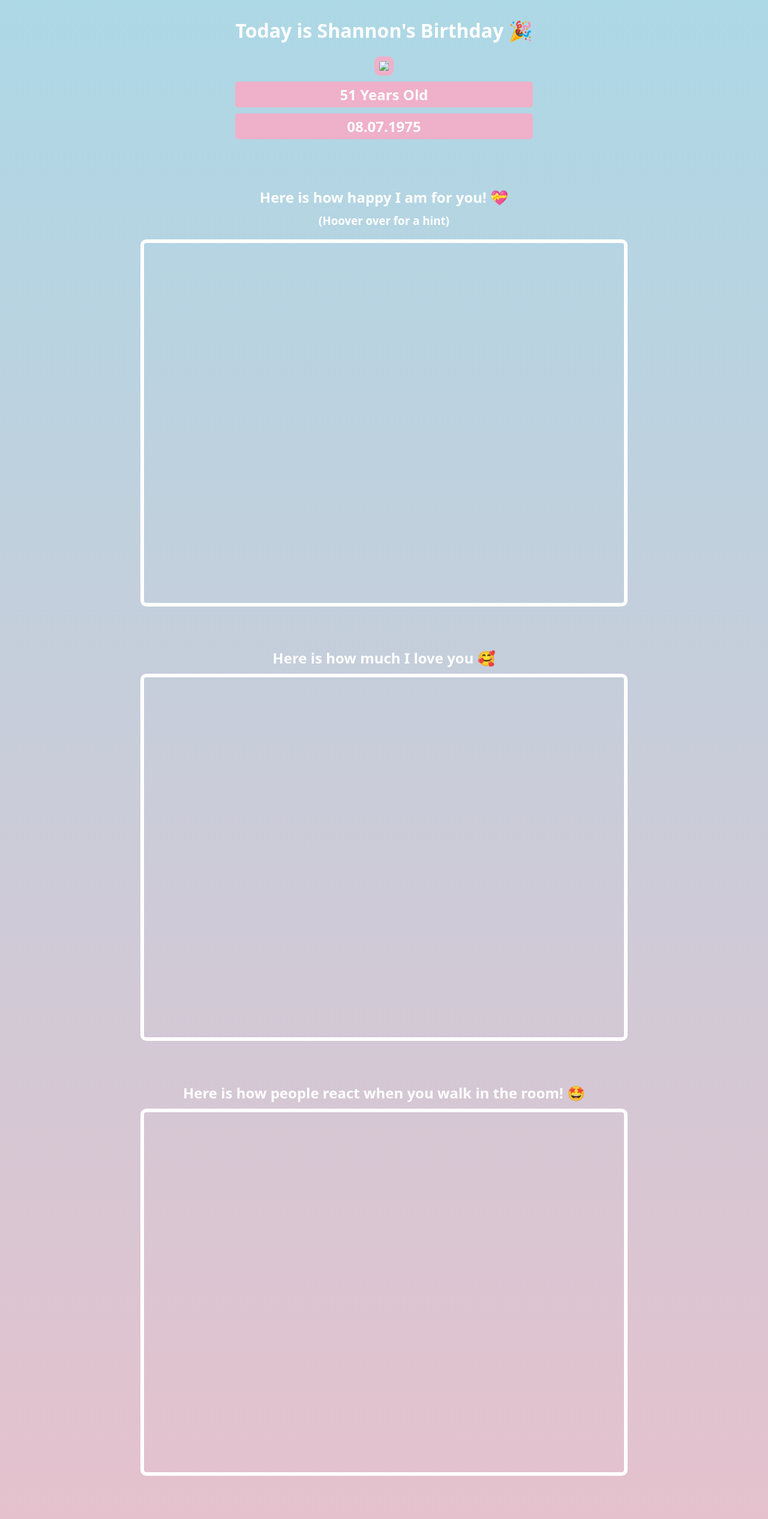
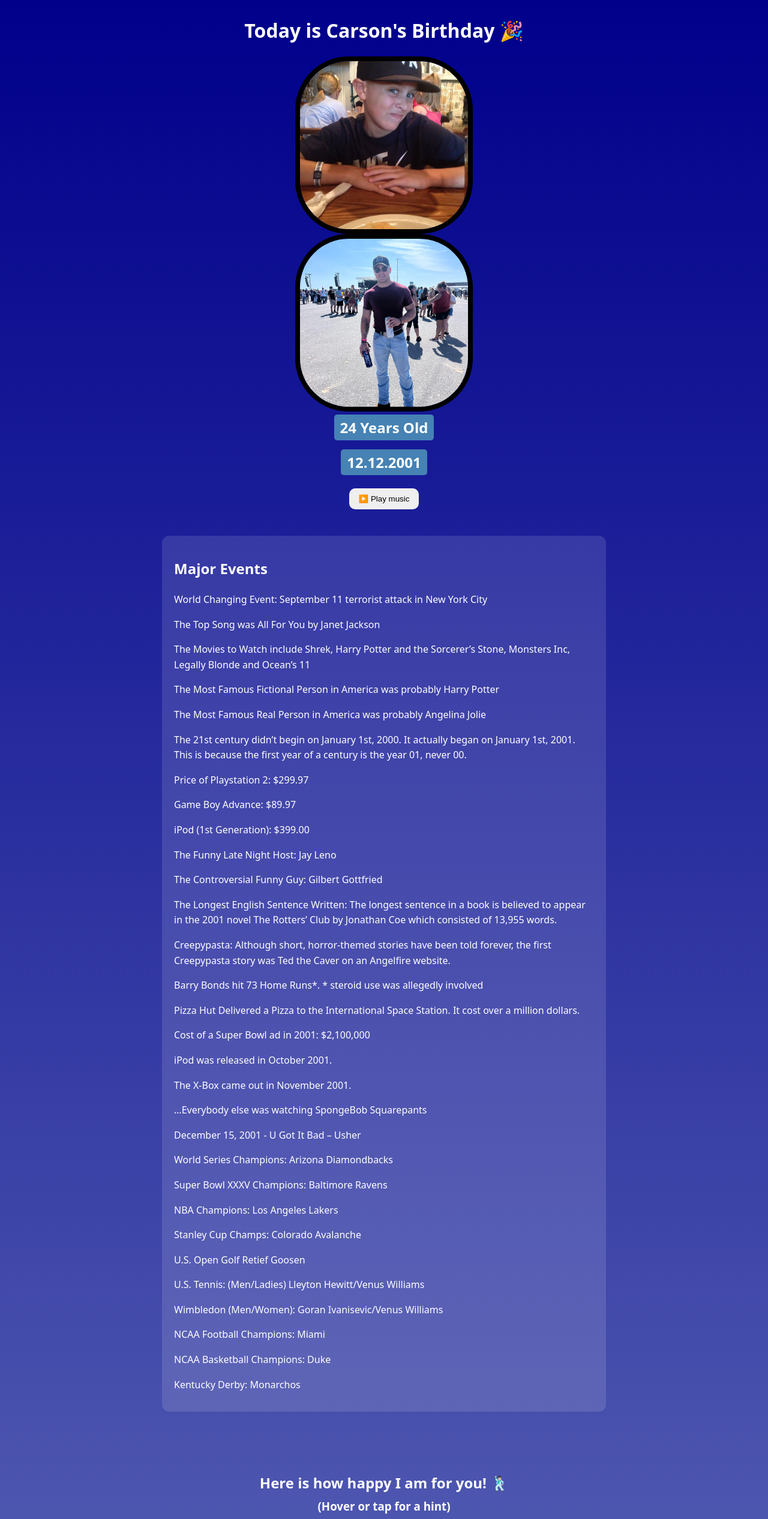
Before and after one commit to jnaugle101/birthdays-site, a plain HTML site: page Carson/index.html in a window 1280 px wide. Shown: the top 2532 px of the page at 60% size. Drawn offline with Linux system fonts and the light colour scheme; a web font is replaced by a local one.

Commit message:
Add Carson birthday page and assets

```diff
--- a/Carson/index.html
+++ b/Carson/index.html
@@ -5,7 +5,7 @@
 	<link rel="preconnect" href="https://fonts.googleapis.com">
 	<link rel="preconnect" href="https://fonts.gstatic.com" crossorigin>
 	<link href="https://fonts.googleapis.com/css2?family=Happy+Monkey&family=Orbitron:wght@400..900&display=swap" rel="stylesheet">
-	<link rel='stylesheet' href='style.css' />
+	<link rel='stylesheet' href='./style.css?v=2'/>
 	<meta charset="utf-8">
 	<meta name="viewport" content="width=device-width, initial-scale=1">
 	<title>Birthday Gift Site</title>
@@ -21,48 +21,115 @@
 
 	<div id='header'>
 
-		<h1> Today is Shannon's Birthday 🎉</h1>
-		<img id='wife' src='shannon1.jpeg'>
-		<h2 id='bday'> 51 Years Old</h2>
-		<h2 id='bday'>08.07.1975</h2>
+		<h1> Today is Carson's Birthday 🎉</h1>
+		<img id='carson' src='carson1.jpeg'>
+		<img id='carson' src='carson2.jpeg'>
+		<h2 id='bday'> 24 Years Old</h2>
+		<h2 id='bday'>12.12.2001</h2>
+
+		<button id="music-btn"
+        style="margin:12px 0;padding:10px 16px;border-radius:10px;border:none;cursor:pointer;">
+  ▶️ Play music
+</button>
+
+<audio id="bgm" src="carson.mp3" preload="auto" loop></audio>
+
+<script>
+  (function () {
+    const btn = document.getElementById('music-btn');
+    const audio = document.getElementById('bgm');
+    let playing = false;
+
+    const update = () => btn.textContent = playing ? '⏸️ Pause music' : '▶️ Play music';
+
+    btn.addEventListener('click', async () => {
+      try {
+        if (!playing) { await audio.play(); playing = true; }
+        else { audio.pause(); playing = false; }
+        update();
+      } catch (e) {
+        console.log('Playback blocked until user interacts:', e);
+      }
+    });
+
+    update();
+  })();
+</script>
+
 
 	</div>
 
-	<div class='gift-section'>
-		<h2 class='gift-title'>Here is how happy I am for you! 💝</h2>
-		<h3 class='gift-hint'>(Hoover over for a hint)</h3>
-		<div class='gift-img'></div>
+	<div id='notes'>
+		<h2>Major Events</h2>
+		<p>World Changing Event: September 11 terrorist attack in New York City</p>
+<p>The Top Song was All For You by Janet Jackson</p>
+<p>The Movies to Watch include Shrek, Harry Potter and the Sorcerer’s Stone, Monsters Inc, Legally Blonde and Ocean’s 11</p>
+<p>The Most Famous Fictional Person in America was probably Harry Potter</p>
+<p>The Most Famous Real Person in America was probably Angelina Jolie</p>
+<p>The 21st century didn’t begin on January 1st, 2000. It actually began on January 1st, 2001. This is because the first year of a century is the year 01, never 00.</p>
+<p>Price of Playstation 2: $299.97</p>
+<p>Game Boy Advance: $89.97</p>
+<p>iPod (1st Generation): $399.00</p>
+<p>The Funny Late Night Host: Jay Leno</p>
+<p>The Controversial Funny Guy: Gilbert Gottfried</p>
+<p>The Longest English Sentence Written: The longest sentence in a book is believed to appear in the 2001 novel The Rotters’ Club by Jonathan Coe which consisted of 13,955 words.</p>
+<p>Creepypasta: Although short, horror-themed stories have been told forever, the first Creepypasta story was Ted the Caver on an Angelfire website.</p>
+<p>Barry Bonds hit 73 Home Runs*. * steroid use was allegedly involved</p>
+<p>Pizza Hut Delivered a Pizza to the International Space Station. It cost over a million dollars.</p>
+
+<p>Cost of a Super Bowl ad in 2001: $2,100,000</p>
+
+<p>iPod was released in October 2001.</p>
+
+<p>The X-Box came out in November 2001.</p>
+
+<p>…Everybody else was watching SpongeBob Squarepants</p>
+<p>December 15, 2001 - U Got It Bad – Usher</p>
 
 
+<p>World Series Champions: Arizona Diamondbacks</p>
+<p>Super Bowl XXXV Champions: Baltimore Ravens</p>
+<p>NBA Champions: Los Angeles Lakers</p>
+<p>Stanley Cup Champs: Colorado Avalanche</p>
+<p>U.S. Open Golf Retief Goosen</p>
+<p>U.S. Tennis: (Men/Ladies) Lleyton Hewitt/Venus Williams</p>
+<p>Wimbledon (Men/Women): Goran Ivanisevic/Venus Williams</p>
+<p>NCAA Football Champions: Miami</p>
+<p>NCAA Basketball Champions: Duke</p>
+<p>Kentucky Derby: Monarchos</p>
 
 	</div>
 
 
 
+
+
 	<div class='gift-section'>
-		<h2 class='gift-title'>Here is how much I love you 🥰</h2>
-		<div class='gift-img' id='gift-love'></div>
-
+  		<h2 class='gift-title'>Here is how happy I am for you! 🕺🏻</h2>
+  		<h3 class='gift-hint'>(Hover or tap for a hint)</h3>
+ 	<div class='gift-img' onclick="this.classList.toggle('active')"></div>
 	</div>
 
 	<div class='gift-section'>
-		<h2 class='gift-title'>Here is how people react when you walk in the room! 🤩</h2>
-		<div class='gift-img' id='gift-friends'></div>
-
+  		<h2 class='gift-title'>Here is how much We love you 🥰</h2>
+  	<div class='gift-img' id='gift-love' onclick="this.classList.toggle('active')"></div>
 	</div>
 
 	<div class='gift-section'>
-		<h2 class='gift-title'>You will always be my future! 👩‍❤️‍👨</h2>
-		<div class='gift-img' id='gift-future'></div>
-
+  		<h2 class='gift-title'>Here is how people react when you walk in the room! 🤩</h2>
+  	<div class='gift-img' id='gift-friends' onclick="this.classList.toggle('active')"></div>
 	</div>
 
+	<div class='gift-section'>
+  		<h2 class='gift-title'>You will always be a part of our Family 🧑‍🧑‍🧒‍🧒</h2>
+  	<div class='gift-img' id='gift-future' onclick="this.classList.toggle('active')"></div>
+	</div>
 
 	<div class='gift-img-cheers'>
-		<h2 class='gift-title'>Enjoy Your Birthday! 🥂</h2>
-		<div class='gift-img' id='gift-img-cheers'></div>
+  		<h2 class='gift-title'>Enjoy Your Birthday! 🥂</h2>
+  	<div class='gift-img' id='gift-img-cheers' onclick="this.classList.toggle('active')"></div>
+	</div>
 
-	</div>
 
 	<p id='footer'>
 
@@ -70,6 +137,36 @@
 
 	</p>
 
+<script>
+document.addEventListener('DOMContentLoaded', function () {
+  document.querySelectorAll('.gift-img').forEach(function (el) {
+    // accessibility + mobile friendliness
+    el.setAttribute('role', 'button');
+    el.setAttribute('tabindex', '0');
+
+    const toggle = () => el.classList.toggle('active');
+
+    // Desktop + iOS/Android tap
+    el.addEventListener('click', toggle);
+
+    // Some mobile browsers only fire touch events first—handle those too
+    el.addEventListener('touchstart', function (e) {
+      e.preventDefault(); // avoid ghost click / double-trigger
+      toggle();
+    }, { passive: false });
+
+    // Keyboard support
+    el.addEventListener('keydown', function (e) {
+      if (e.key === 'Enter' || e.key === ' ') {
+        e.preventDefault();
+        toggle();
+      }
+    });
+  });
+});
+</script>
+
+
 
 
 </body>
--- a/Carson/style.css
+++ b/Carson/style.css
@@ -10,7 +10,7 @@ body {
 	font-family: "Happy Monkey", system-ui;
   	font-weight: 400;
  	font-style: normal;
- 	background: linear-gradient(lightblue, lightpink);
+ 	background: linear-gradient(darkblue, lightsteelblue);
  	/*background-color: #a2d2ff; */
  	color: #ffffff;
  	display: flex;
@@ -22,7 +22,7 @@ body {
 
 
 #bday {
-	background: #EFB0C9;
+	background: steelblue;
 	padding: 5px 10px;
 	border-radius: 5px;
 	margin: 5px 0 10px 0;
@@ -30,30 +30,36 @@ body {
 }
 
 
-#wife {
-	width: 400px;
-	border-radius: 30%;
-	border: 8px solid #EFB0C9;
+#carson {
+  width: 280px;
+  height: 280px;
+  object-fit: cover;
+  border-radius: 30%;
+  border: 8px solid #000;
+  display: inline-block;
+  vertical-align: middle;
+  margin: 0 8px;
 }
+
 
 
 .gift-section {
 	margin-top: 50px;
 }
 
+
 .gift-img {
-	width: 800px;
-	height: 600px;
-	border: 6px solid white;
-	border-radius: 10px;
-	background-image: url('gift.jpg');
-	background-size: cover;
+  width: min(92vw, 800px);
+  aspect-ratio: 4 / 3;
+  height: auto;
+  border: 6px solid #fff;
+  border-radius: 10px;
+  background-image: url('gift-cover.jpg');
+  background-size: cover;
+  background-position: center;
 }
 
-#gift-img-cheers {
-	height: 400px;
 
-}
 
 
 .gift-love {
@@ -61,7 +67,7 @@ body {
 	height: 600px;
 	border: 6px solid white;
 	border-radius: 10px;
-	background-image: url('gift2.jpg');
+	background-image: url('gift-cover.jpg');
 	background-size: cover;
 }
 
@@ -71,7 +77,7 @@ body {
 	height: 600px;
 	border: 6px solid white;
 	border-radius: 10px;
-	background-image: url('gift.jpg');
+	background-image: url('gift-cover.jpg');
 	background-size: cover;
 }
 
@@ -81,7 +87,7 @@ body {
 	height: 600px;
 	border: 6px solid white;
 	border-radius: 10px;
-	background-image: url('gift2.jpg');
+	background-image: url('gift-cover.jpg');
 	background-size: cover;
 }
 
@@ -95,7 +101,7 @@ body {
 }
 
 
-}
+
 
 #header {
 	display: flex;
@@ -103,47 +109,77 @@ body {
 	align-items: center;
 }
 
-.gift-img:hover {
-	background-image: url('jim.gif');
-	width: 500px;
-	height: 600px;
+#notes {
+	max-width: 700px;
+  	width: 90%;
+  	margin: 2rem auto;
+  	padding: 1rem 1.25rem;
+  	text-align: left;
+  	line-height: 1.6;
+  	background: rgba(255,255,255,0.12);
+  	border-radius: 12px;
 }
 
-
-#gift-love:hover {
-	background-image: url('monkey.gif');
-	width: 500px;
-	height: 600px;
-}
-
-
-
-#gift-friends:hover {
-	background-image: url('friends.gif');
-	width: 500px;
-	height: 600px;
-}
-
-
-#gift-future:hover {
-	background-image: url('couple.gif');
-	width: 500px;
-	height: 600px;
-}
-
-
-
-#gift-img-cheers:hover {
-	background-image: url('cheers.gif');
-	width: 500px;
-	height: 300px;
-	background-size: center;
-
-}
 
 #footer {
 	margin-top: 50px;
 	font-style: italic;
-	widht: 400px;
+	width: 400px;
 	color: black;
 }
+
+
+.gift-img:hover,
+.gift-img.active {
+	background-image: url('happy.gif');
+	background-position: center;
+  background-repeat: no-repeat;
+  background-size: contain;
+  background-color: #000;
+}
+
+#gift-love:hover,
+#gift-love.active { background-image: url('love.gif');
+	background-position: center;
+  background-repeat: no-repeat;
+  background-size: contain;   /* <-- add */
+  background-color: #000;
+}
+
+#gift-friends:hover,
+#gift-friends.active { background-image: url('room.avif');
+	background-position: center;
+  background-repeat: no-repeat;
+  background-size: contain;   /* <-- add */
+  background-color: #000;
+}
+
+#gift-future:hover,
+#gift-future.active {
+  background-image: url('family.gif');
+  background-position: center;
+  background-repeat: no-repeat;
+  background-size: contain;
+  background-color: #000;
+}
+
+#gift-img-cheers:hover,
+#gift-img-cheers.active {
+  background-image: url('cheers.gif');
+  background-size: contain;
+}
+
+
+#gift-img-cheers { aspect-ratio: 16 / 9; }
+
+
+#gift-future { aspect-ratio: 3 / 4; }
+
+
+/* make blocks obviously tappable/clickable */
+.gift-img { cursor: pointer; }
+
+/* cap size on laptops/desktops so GIFs fit comfortably */
+@media (min-width: 1024px) {
+  .gift-img { width: 640px; }  /* was up to 800px; smaller = fully viewable */
+}
```
Also changed, not shown: Carson/._carson1.jpeg (added), Carson/._carson2.jpeg (added), Carson/._cheers.gif (added), Carson/._family.gif (added), Carson/._happy.gif (added), Carson/._index.html, Carson/._love.gif (added), Carson/._room.avif (added), Carson/carson1.jpeg (added), Carson/carson2.jpeg (added), Carson/cheers.gif (added), Carson/family.gif (added), Carson/happy.gif (added), Carson/love.gif (added), 1 more files, 2 other files.
